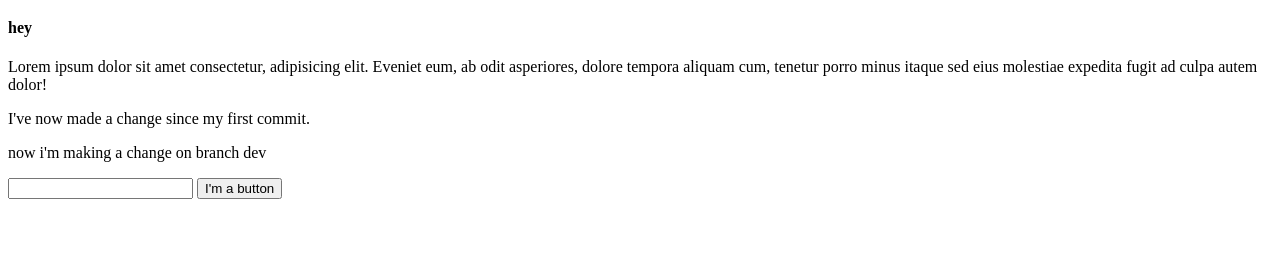
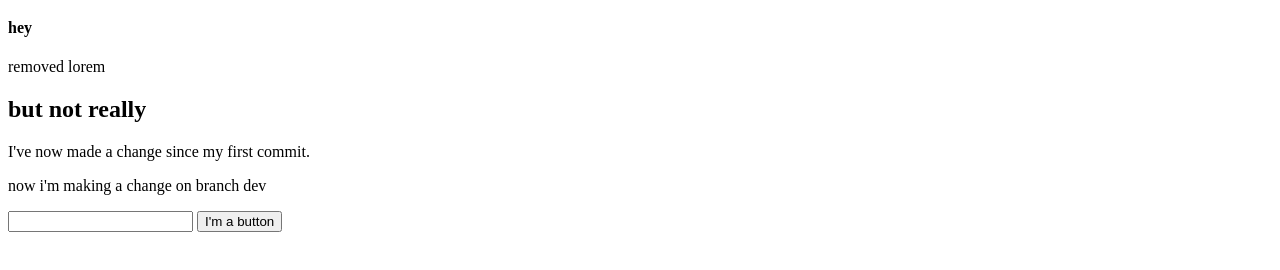
Before and after one commit to jaytonbye/learninggit, a plain HTML site: page index.html in a window 1280 px wide. Shown: the part 168-438 px from the top of the page. Drawn offline with Linux system fonts and the light colour scheme.

Commit message:
making change to index.html

```diff
--- a/index.html
+++ b/index.html
@@ -11,11 +11,8 @@
     <h2>Hey</h2>
     <h1 id="color" class="terrible">Hey</h1>
     <h4 class="terrible">hey</h4>
-    <p>
-      Lorem ipsum dolor sit amet consectetur, adipisicing elit. Eveniet eum, ab
-      odit asperiores, dolore tempora aliquam cum, tenetur porro minus itaque
-      sed eius molestiae expedita fugit ad culpa autem dolor!
-    </p>
+    <p>removed lorem</p>
+    <h2>but not really</h2>
     <p>I've now made a change since my first commit.</p>
     <p>now i'm making a change on branch dev</p>
     <input type="text" />
```
